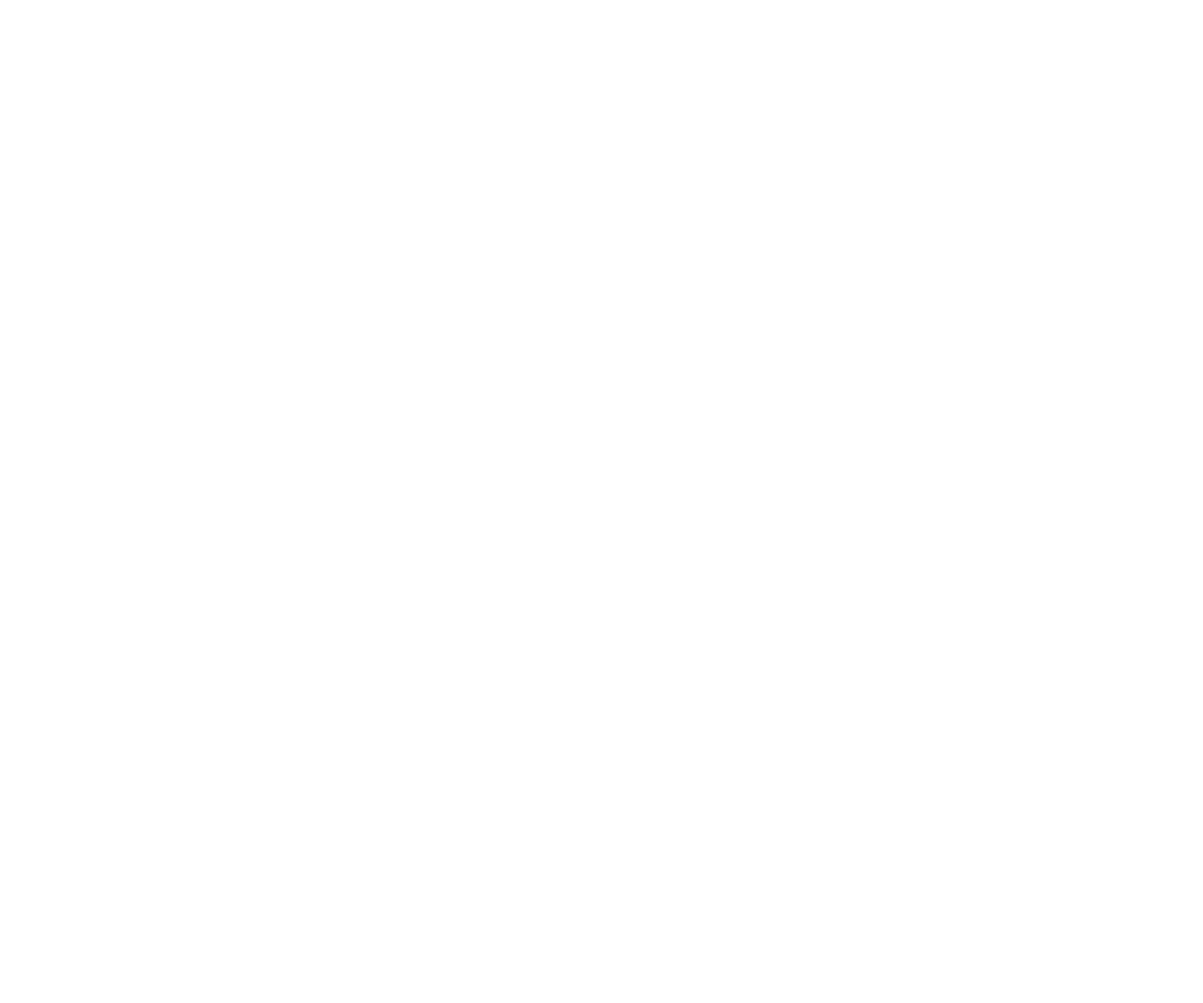
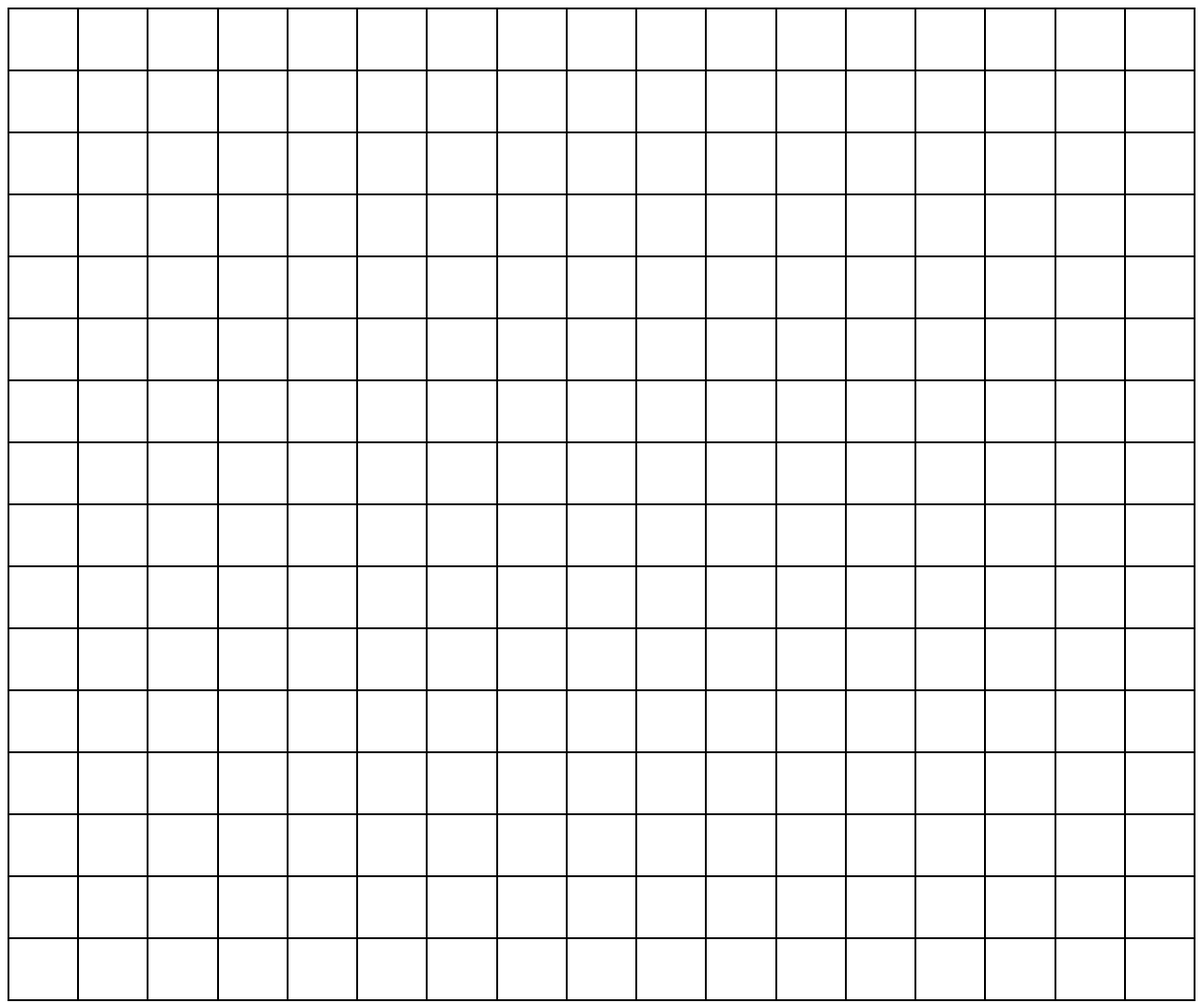
Before and after one commit to Danilo-Giannone/odin-etch-a-sketch, a plain HTML site: page index.html in a window 1280 px wide. Shown: the whole page at 94% size. Before the commit the page ends 800 px from the top, so only its background shows below. Drawn offline with Linux system fonts and the light colour scheme.

Commit message:
add a 16x16 grid with a black border

```diff
--- a/index.html
+++ b/index.html
@@ -8,6 +8,7 @@
     <link rel="stylesheet" href="styles.css">
 </head>
 <body>
+    <div id="grid"></div>
 
 </body>
 </html>
--- a/javascript.js
+++ b/javascript.js
@@ -0,0 +1,16 @@
+let grid = document.querySelector("#grid");
+let dimension = 16;
+
+for(let i = 0; i < dimension; i++){
+    let row = document.createElement("div");
+    row.classList.add("row");
+    row.id = "row" + i.toString();
+    grid.appendChild(row);
+    for (let j = 0; j < dimension; j++) {
+        let square = document.createElement("div");
+        square.classList.add("square");
+        square.id = i.toString() + j.toString();
+        row.appendChild(square);
+
+    }
+}
--- a/styles.css
+++ b/styles.css
@@ -0,0 +1,11 @@
+.row,
+.square,
+#grid{
+    border: 1px solid black;
+}
+
+.row{
+    height: 5vw;
+    display: flex;
+    justify-content: space-evenly;
+}
```
